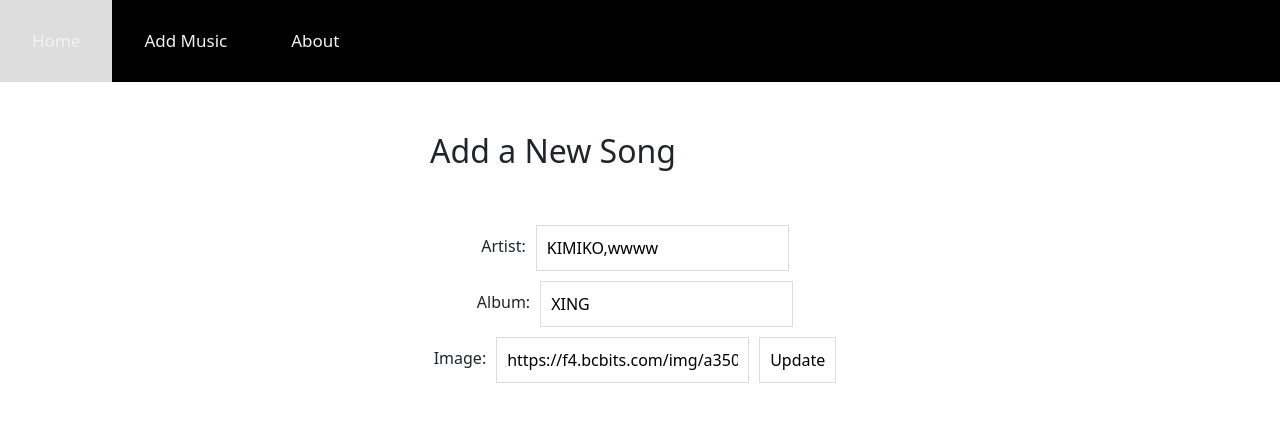
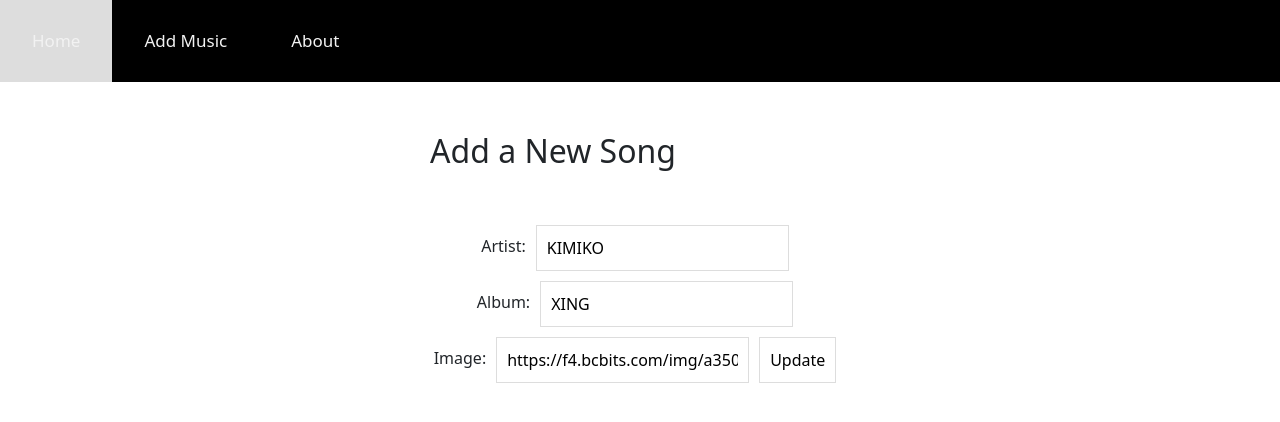
Before and after one commit to marskimiko/phase-2-project, a React (Create React App) app: page /1/edit in a window 1280 px wide. Shown: the top 422 px of the page. Built offline with nearby package versions, Linux system fonts and the light colour scheme; data requests are answered from the project's data file.

Commit message:
update is working and button is centered

```diff
--- a/db.json
+++ b/db.json
@@ -2,10 +2,17 @@
   "music": [
     {
       "id": 1,
-      "artist": "KIMIKO,wwww",
+      "artist": "KIMIKO",
       "name": "XING",
       "image": "https://f4.bcbits.com/img/a3509240382_10.jpg",
-      "likes": 5
+      "likes": 5,
+      "data": {
+        "id": 1,
+        "artist": "KIMIKO, www",
+        "name": "XING",
+        "image": "https://f4.bcbits.com/img/a3509240382_10.jpg",
+        "likes": 5
+      }
     },
     {
       "id": 2,
--- a/src/components/App.js
+++ b/src/components/App.js
@@ -27,27 +27,27 @@ function App() {
   //   setMusic(updatedMusics);
   // }
 
-  // function updateMusic(updatedMusic) {
-  //   const updatedMusicArray = musics.map((music) => {
+  function updateMusic(updatedMusic) {
+    const updatedMusicArray = musics.map((music) => {
+      if (music.id === updatedMusic.id) {
+        return updatedMusic;
+      } else {
+        return music;
+      }
+    });
+    setMusic(updatedMusicArray);
+  }
+
+  // const updateMusic = (updatedMusic) => {
+  //   const newMusicArray = musics.map((music) => {
   //     if (music.id === updatedMusic.id) {
   //       return updatedMusic;
   //     } else {
   //       return music;
   //     }
   //   });
-  //   setMusic(updatedMusicArray);
+  //   setMusic(newMusicArray);
   // }
-
-  const updateMusic = (updatedMusic) => {
-    const newMusicArray = musics.map((music) => {
-      if (music.id === updatedMusic.id) {
-        return updatedMusic;
-      } else {
-        return music;
-      }
-    });
-    setMusic(newMusicArray);
-  }
 
 
   return (
@@ -65,7 +65,10 @@ function App() {
           <About />
         </Route>
         <Route exact path="/:id/edit">
-          <Form musics={musics}/>
+          <Form
+          musics={musics}
+          updateMusic={updateMusic}
+          />
         </Route>
         <Route exact path="/">
           <Home
--- a/src/components/Form.js
+++ b/src/components/Form.js
@@ -1,7 +1,7 @@
 import React, { useState, useEffect } from 'react';
 import { useParams, useHistory } from 'react-router-dom'
 
-function Form({ onAddMusic, musics, updateMusic }) {
+function Form({ updateMusic, onAddMusic, musics }) {
   // const [name, setName] = useState("")
   // const [album, setAlbum] = useState("")
   // const [image, setImage] = useState("")
@@ -12,7 +12,6 @@ function Form({ onAddMusic, musics, updateMusic }) {
     likes: 0
   }
   const [formData, setFormData] = useState(defaultFormData)
-  console.log(formData)
 
   const params = useParams()
   const history = useHistory()
@@ -61,13 +60,14 @@ function Form({ onAddMusic, musics, updateMusic }) {
     fetch(`http://localhost:3004/music/${params.id}`, {
       method: "PATCH",
       headers: {
-        "Content-Type" : "application/json",
+        "Content-Type": "application/json",
       },
       body: JSON.stringify(formData),
     })
-    .then(r => r.json())
+    .then((r) => r.json())
     .then(data => {
-      updateMusic({...formData, data});
+      updateMusic(data);
+      history.push(`/`)
     })
   }
 
--- a/src/components/Home.js
+++ b/src/components/Home.js
@@ -5,6 +5,8 @@ function Home({ musics, setMusic, updateMusic }) {
 
   const styles = {
     main: {
+      paddingTop: "100px",
+      paddingBottom: "100px",
       display: "flex",
       flexDirection: "row",
       flexWrap: "wrap",
--- a/src/components/MusicCard.js
+++ b/src/components/MusicCard.js
@@ -81,7 +81,7 @@ function MusicCard({ music, updateMusic, handleDelete }) {
             onClick={onHandleClickDelete}
             >🗑
           </Button>
-          <Link to={`/${id}/edit`}><button>EDIT</button></Link>
+          <Link to={`/${id}/edit`}><button style={styles.trashButton}>EDIT</button></Link>
         </div>
       </div>
     </Card>
```
